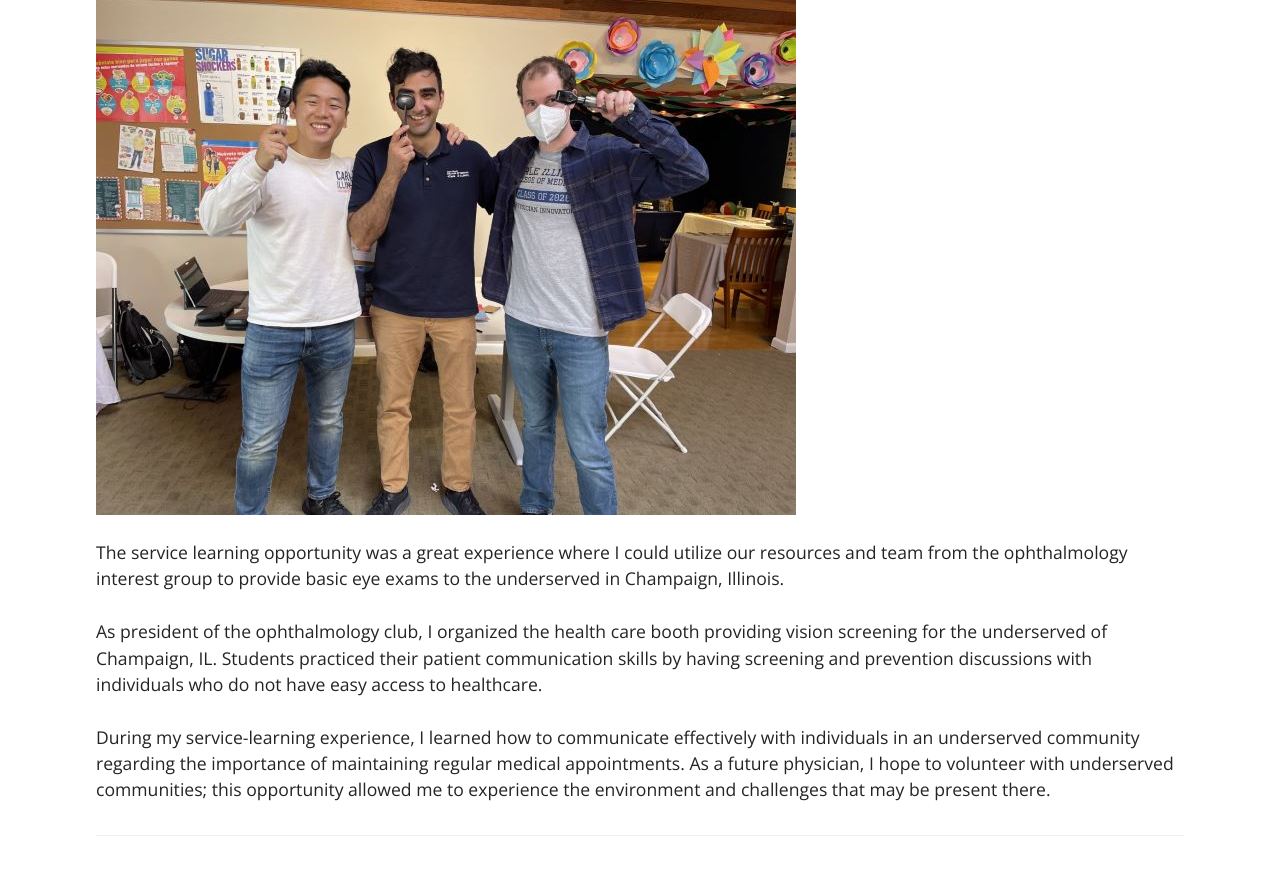
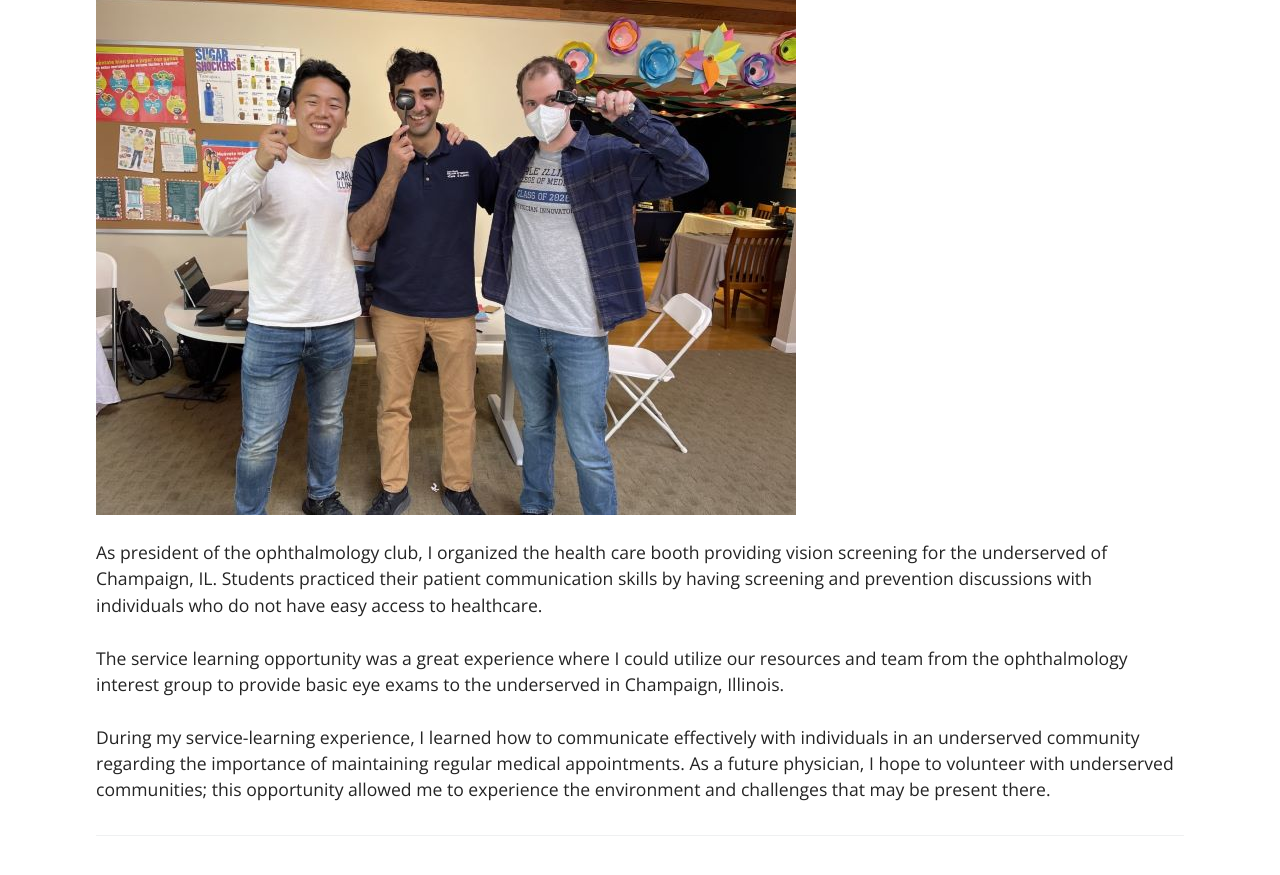
Before and after one commit to EyeCanDoIt/EyeCanDoIt.github.io, a Jekyll site: the page built from eyecarevent.md, in a window 1280 px wide and 900 px high, scrolled down 610 px. Shown: the top 875 px of the window. Built offline with Jekyll 4.4.1, drawn with Linux system fonts in a browser that asks for light colours.

Commit message:
Update eyecarevent.md

```diff
--- a/eyecarevent.md
+++ b/eyecarevent.md
@@ -8,14 +8,14 @@ filename: eyecareevent
 
 <img src="https://EyeCanDoIt.github.io/Images/eyecare day.jpg" alt="https://EyeCanDoIt.github.io/Images/eyecare day.jpg" loading="lazy">
 
+As president of the ophthalmology club, I organized the health care booth providing vision screening for the underserved of Champaign, IL. Students practiced their patient communication skills by having screening and prevention discussions with individuals who do not have easy access to healthcare.
+<br>
+<br>
 The service learning opportunity was a great experience where
 I could utilize our resources and team from the ophthalmology interest group to provide
 basic eye exams to the underserved in Champaign, Illinois.
 <br>
 <br>
-As president of the ophthalmology club, I organized the health care booth providing vision screening for the underserved of Champaign, IL. Students practiced their patient communication skills by having screening and prevention discussions with individuals who do not have easy access to healthcare.
-<br>
-<br>
 During my service-learning experience, I learned how to communicate effectively with individuals in an underserved community regarding the importance of maintaining
 regular medical appointments. As a future physician, I hope to volunteer with underserved communities; this opportunity allowed me to experience the
 environment and challenges that may be present there.
```
